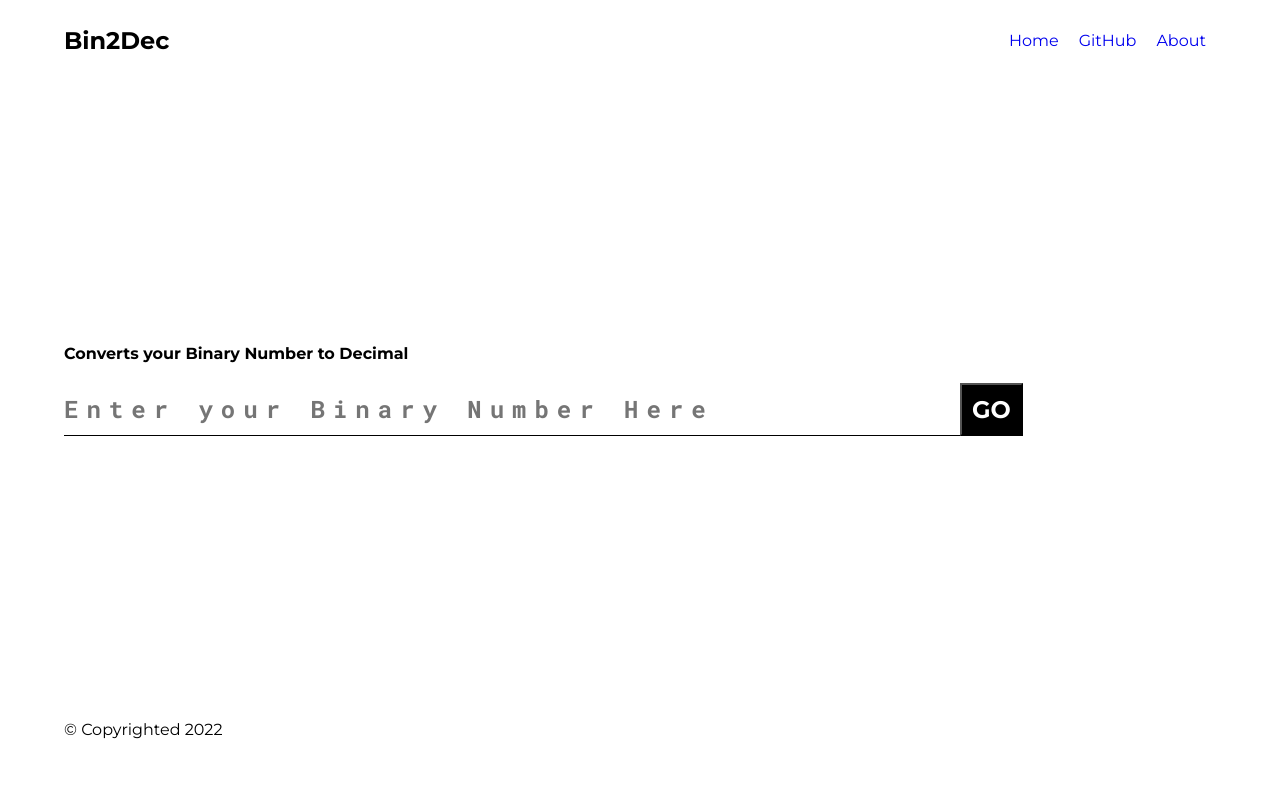
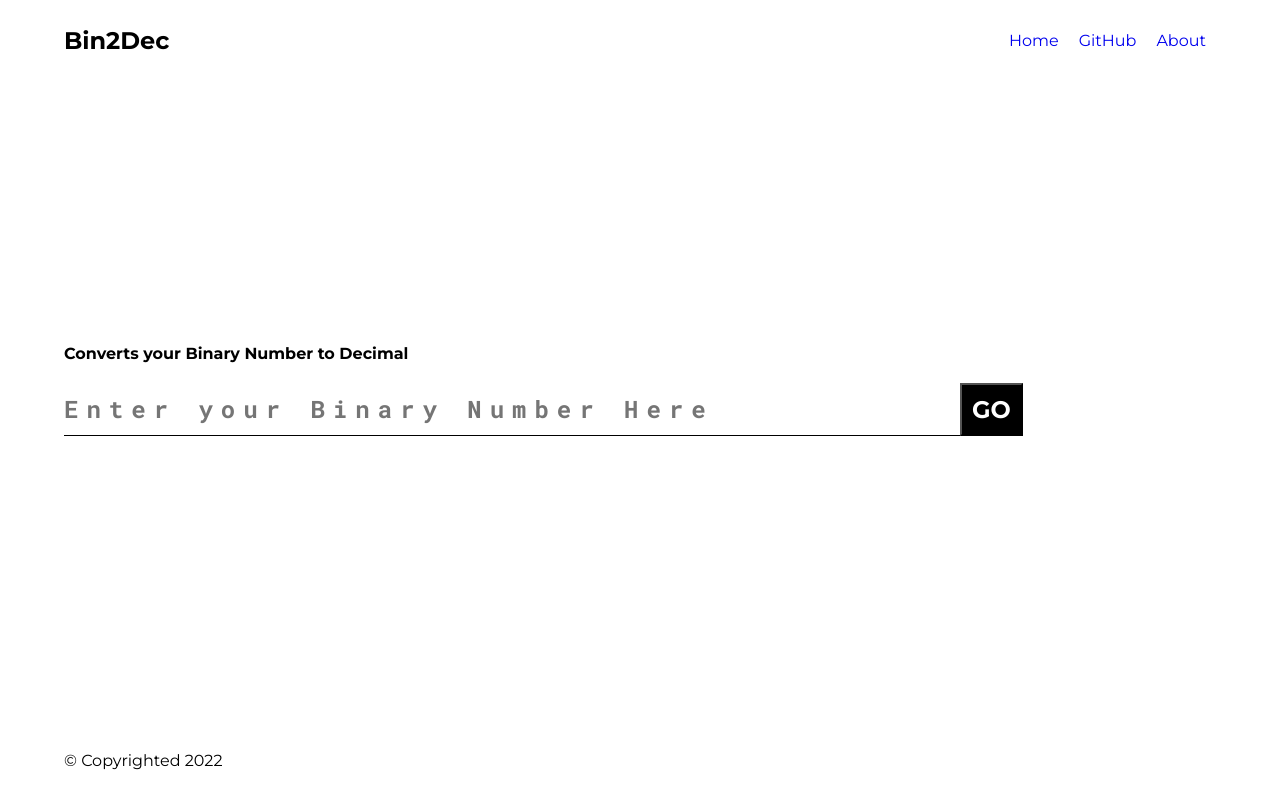
Before and after one commit to rahul0x00/Bin2Dec, a React (Create React App) app: page / in a window 1280 px wide. Built offline with nearby package versions, Linux system fonts and the light colour scheme.

Commit message:
aligned footer to vertical center

```diff
--- a/src/components/footer/index.js
+++ b/src/components/footer/index.js
@@ -2,7 +2,7 @@ import React from "react";
 
 const Footer = () => {
     return (
-        <div className="footer">
+        <div className="footer row">
             &#169;&nbsp;Copyrighted&nbsp;{new Date().getFullYear()}
         </div>
 
```
